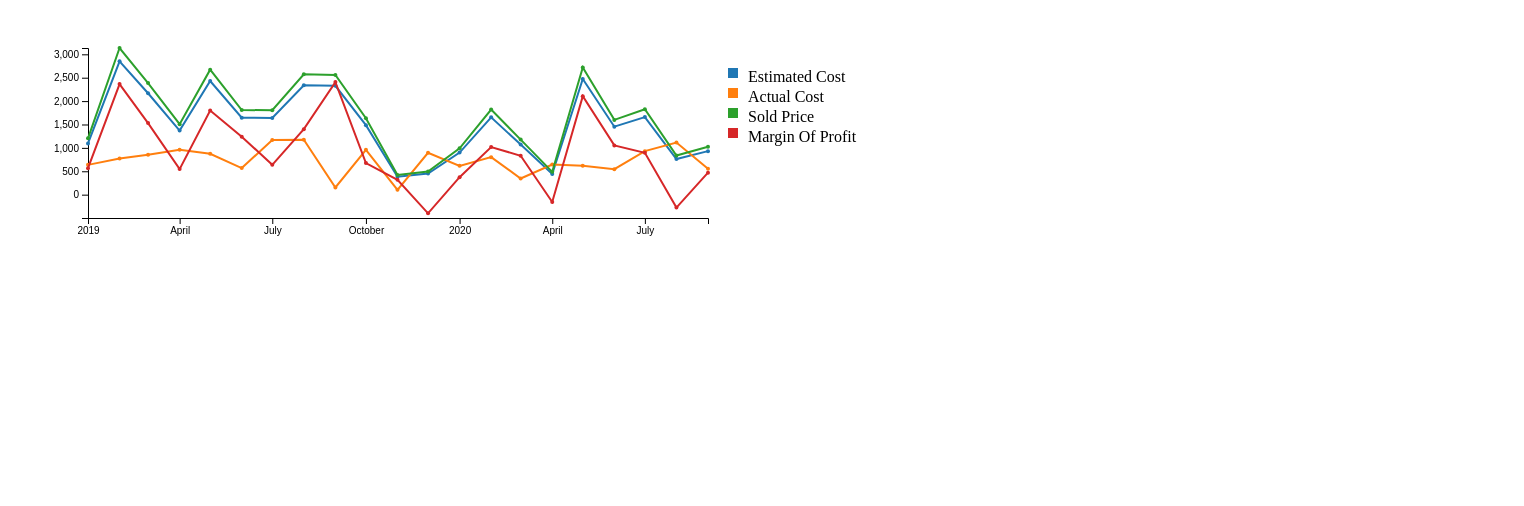
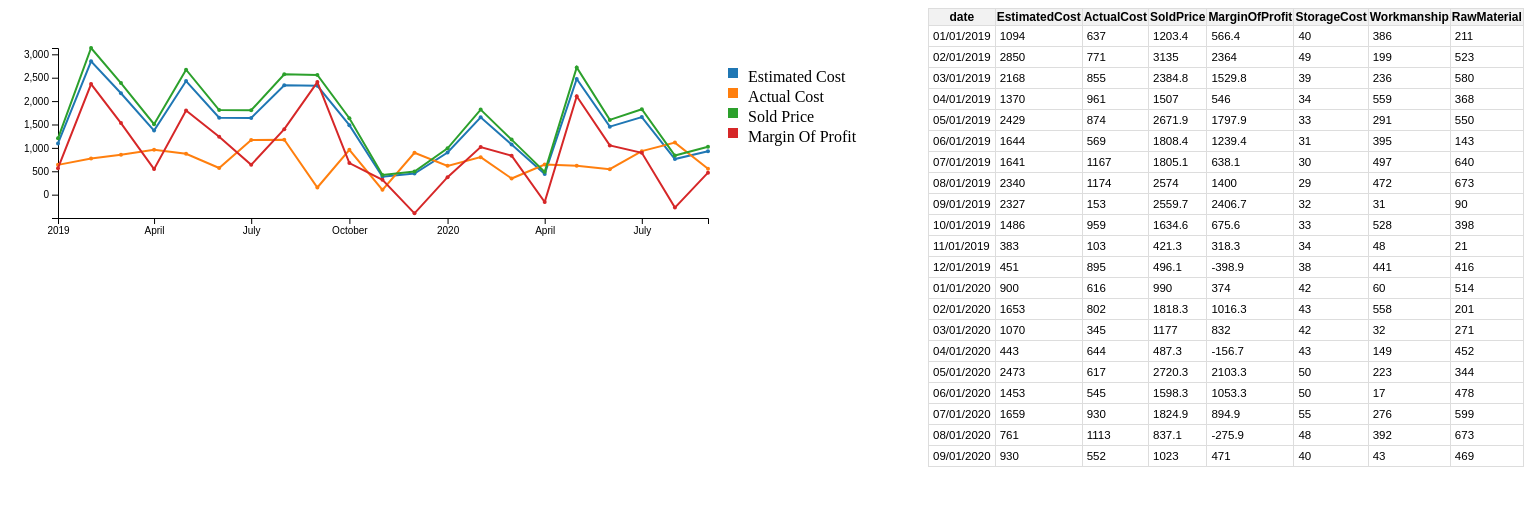
Before and after one commit to SnehashishSrivastava/Data-Viz-Assignment-2, a plain HTML site: page index.html in a window 1280 px wide. Shown: the whole page, 1524 px wide, since content can reach past the window. Drawn offline with nearby package versions, Linux system fonts and the light colour scheme.

Commit message:
table size adjusted- final change

```diff
--- /dev/null
+++ b/data_sample_modified.csv
@@ -0,0 +1,22 @@
+,date,EstimatedCost,RawMaterial,Workmanship,StorageCost,ActualCost,SoldPrice,MarginOfProfit
+0,1/1/19,1094,211,386,40,637,1203.4,566.4
+1,2/1/19,2850,523,199,49,771,3135.0,2364.0
+2,3/1/19,2168,580,236,39,855,2384.8,1529.8
+3,4/1/19,1370,368,559,34,961,1507.0,546.0
+4,5/1/19,2429,550,291,33,874,2671.9,1797.9
+5,6/1/19,1644,143,395,31,569,1808.4,1239.4
+6,7/1/19,1641,640,497,30,1167,1805.1,638.1
+7,8/1/19,2340,673,472,29,1174,2574.0,1400.0
+8,9/1/19,2327,90,31,32,153,2559.7,2406.7
+9,10/1/19,1486,398,528,33,959,1634.6,675.6
+10,11/1/19,383,21,48,34,103,421.3,318.3
+11,12/1/19,451,416,441,38,895,496.1,-398.9
+12,1/1/20,900,514,60,42,616,990.0,374.0
+13,2/1/20,1653,201,558,43,802,1818.3,1016.3
+14,3/1/20,1070,271,32,42,345,1177.0,832.0
+15,4/1/20,443,452,149,43,644,487.3,-156.7
+16,5/1/20,2473,344,223,50,617,2720.3,2103.3
+17,6/1/20,1453,478,17,50,545,1598.3,1053.3
+18,7/1/20,1659,599,276,55,930,1824.9,894.9
+19,8/1/20,761,673,392,48,1113,837.1,-275.9
+20,9/1/20,930,469,43,40,552,1023.0,471.0
--- a/index.html
+++ b/index.html
@@ -3,38 +3,63 @@
 <head>
   <meta charset="UTF-8">
   <meta name="viewport" content="width=device-width, initial-scale=1.0">
-  <title>Multiline Chart</title>
+  <title>Assignment 2</title>
   <style>
     .line {
       fill: none;
       stroke-width: 2px;
     }
+    table {
+      font-family: Arial, sans-serif;
+      border-collapse: collapse;
+      margin-left: 20px;
+      width: 75%;
+    }
+    th, td {
+      border: 1px solid #ddd;
+      padding: 4px;
+      font-size: 90%;
+    }
+    th {
+      background-color: #f2f2f2;
+    }
   </style>
 </head>
 <body>
 
+  <div style="display: flex;">
+
+    <div id="chart"></div>
+
+
+    <div id="table"></div>
+  </div>
+
   <script src="https://d3js.org/d3.v7.min.js"></script>
   <script>
-    // Set margins and dimensions
-    const margin = { top: 50, right: 200, bottom: 40, left: 80 };
+
+    const margin = { top: 50, right: 200, bottom: 40, left: 50 };
     const width = 900 - margin.left - margin.right;
     const height = 250 - margin.top - margin.bottom;
 
-    const svg = d3.select("body").append("svg")
+    const svg = d3.select("#chart").append("svg")
       .attr("width", width + margin.left + margin.right)
       .attr("height", height + margin.top + margin.bottom)
+      .attr("viewBox", "0 0 1000px 800px")  // Set the viewbox to (0, 0, 1000, 800)
       .append("g")
       .attr("transform", `translate(${margin.left}, ${margin.top})`);
 
-    d3.csv("scripts/data_sample_modified.csv").then(function(data) {
+    d3.csv("data_sample_modified.csv").then(function(data) {
       data.forEach(function(d) {
         d.date = d3.timeParse("%m/%d/%y")(d.date);
         d.EstimatedCost = +d.EstimatedCost;
         d.ActualCost = +d.ActualCost;
         d.SoldPrice = +d.SoldPrice;
         d.MarginOfProfit = +d.MarginOfProfit;
+        d.StorageCost = +d.StorageCost;
+        d.RawMaterial=+d.RawMaterial;
+        d.Workmanship=+d.Workmanship;
       });
-
       // Define X and Y scales
       const x = d3.scaleTime()
         .domain(d3.extent(data, d => d.date))
@@ -101,12 +126,6 @@
       });
   });
 
-      // Add transitions to lines
-      svg.selectAll(".line")
-        .transition()
-        .duration(2000)
-        .attr("stroke-width", 3);
-
       // Add legend
       const legend = svg.append("g")
         .attr("class", "legend")
@@ -131,6 +150,44 @@
           .text(s.name)
           .style("alignment-baseline", "middle");
       });
+
+      // Create the data table
+      const columns = ['date', 'EstimatedCost', 'ActualCost', 'SoldPrice', 'MarginOfProfit','StorageCost','Workmanship','RawMaterial'];
+
+      const table = d3.select("#table").append("table")
+        .attr("border", 1)
+        .style("border-collapse", "collapse");
+
+      const thead = table.append("thead").append("tr");
+      const tbody = table.append("tbody");
+
+      // Append table headers
+      thead.selectAll("th")
+        .data(columns)
+        .enter()
+        .append("th")
+        .text(d => d)
+        .style("padding", "1px")
+        .style("background-color", "#f2f2f2")
+        .style("font-size", "75%");
+
+      // Append data rows
+      const rows = tbody.selectAll("tr")
+        .data(data)
+        .enter()
+        .append("tr")
+        .style("font-size", "80%");
+
+      // Append data cells to each row
+      rows.selectAll("td")
+        .data(d => columns.map(col => d[col]))
+        .enter()
+        .append("td")
+        .text(d => d instanceof Date ? d3.timeFormat("%m/%d/%Y")(d) : d)
+        .style("padding", "4px")
+        .style("border", "1px solid #ddd")
+        .style("font-size", "90%");
+
     });
 
   </script>
--- a/scripts/data_sample_modified.csv
+++ /dev/null
@@ -1,22 +0,0 @@
-,date,EstimatedCost,RawMaterial,Workmanship,StorageCost,ActualCost,SoldPrice,MarginOfProfit
-0,1/1/19,1094,211,386,40,637,1203.4,566.4000000000001
-1,2/1/19,2850,523,199,49,771,3135.0000000000005,2364.0000000000005
-2,3/1/19,2168,580,236,39,855,2384.8,1529.8000000000002
-3,4/1/19,1370,368,559,34,961,1507.0000000000002,546.0000000000002
-4,5/1/19,2429,550,291,33,874,2671.9,1797.9
-5,6/1/19,1644,143,395,31,569,1808.4,1239.4
-6,7/1/19,1641,640,497,30,1167,1805.1000000000001,638.1000000000001
-7,8/1/19,2340,673,472,29,1174,2574.0,1400.0
-8,9/1/19,2327,90,31,32,153,2559.7000000000003,2406.7000000000003
-9,10/1/19,1486,398,528,33,959,1634.6000000000001,675.6000000000001
-10,11/1/19,383,21,48,34,103,421.3,318.3
-11,12/1/19,451,416,441,38,895,496.1,-398.9
-12,1/1/20,900,514,60,42,616,990.0000000000001,374.0000000000001
-13,2/1/20,1653,201,558,43,802,1818.3000000000002,1016.3000000000002
-14,3/1/20,1070,271,32,42,345,1177.0,832.0
-15,4/1/20,443,452,149,43,644,487.3,-156.7
-16,5/1/20,2473,344,223,50,617,2720.3,2103.3
-17,6/1/20,1453,478,17,50,545,1598.3000000000002,1053.3000000000002
-18,7/1/20,1659,599,276,55,930,1824.9,894.9000000000001
-19,8/1/20,761,673,392,48,1113,837.1,-275.9
-20,9/1/20,930,469,43,40,552,1023.0000000000001,471.0000000000001
```
Also changed, not shown: 1 other file.
